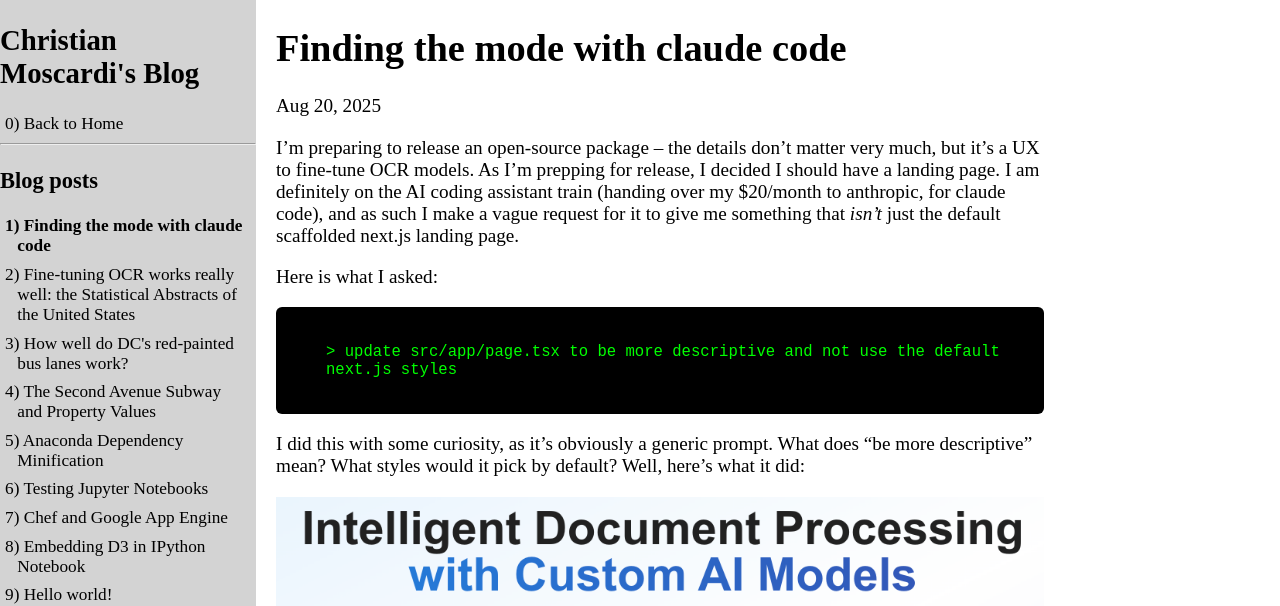
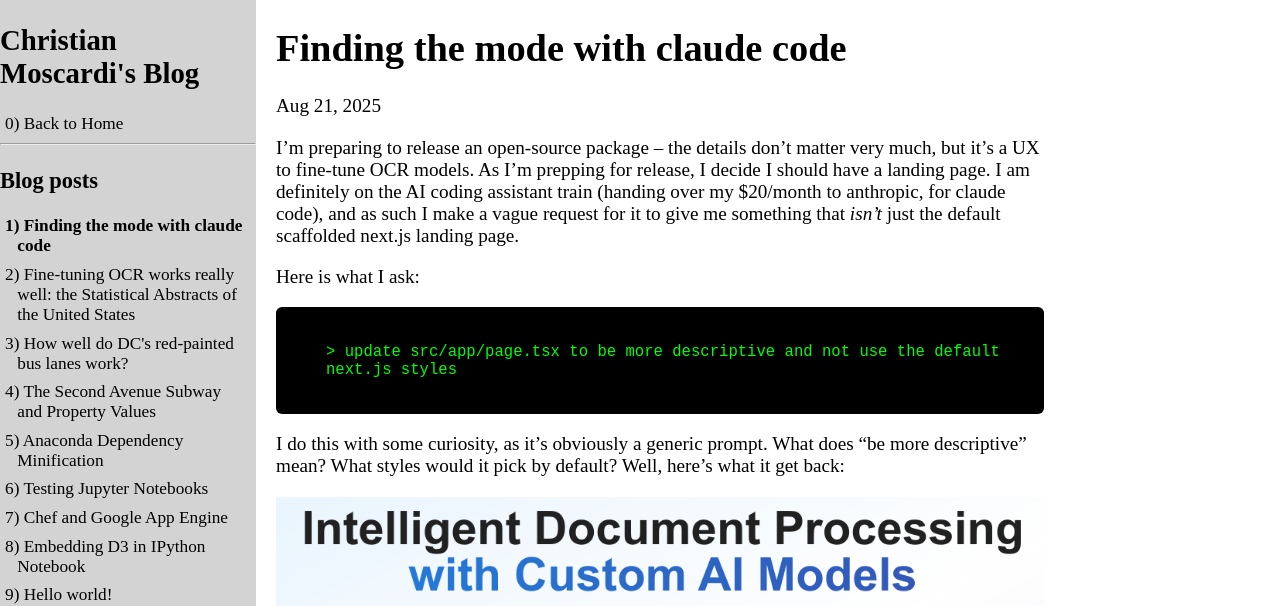
Before and after one commit to cmoscardi/cmoscardi.github.io, a Jekyll site: the page built from _posts/2025-08-21-ai-modal-landing-page.markdown, in a window 1280 px wide. Shown: the top 606 px of the page. Built offline with Jekyll 4.4.1, drawn with Linux system fonts in a browser that asks for light colours; nearby versions of some CDN libraries.

Commit message:
making a choice with my tenses

````diff
--- a/_posts/2025-08-21-ai-modal-landing-page.markdown
+++ b/_posts/2025-08-21-ai-modal-landing-page.markdown
@@ -2,7 +2,7 @@
 layout: post
 title:  "Finding the mode with claude code"
 subtitle: ""
-date: 2025-08-20 08:20:40
+date: 2025-08-21 13:20:00
 categories: blog
 ---
 
@@ -12,15 +12,15 @@ code {
 }
 </style>
 
-I'm preparing to release an open-source package -- the details don't matter very much, but it's a UX to fine-tune OCR models. As I'm prepping for release, I decided I should have a landing page. I am definitely on the AI coding assistant train (handing over my $20/month to anthropic, for claude code), and as such I make a vague request for it to give me something that _isn't_ just the default scaffolded next.js landing page.
+I'm preparing to release an open-source package -- the details don't matter very much, but it's a UX to fine-tune OCR models. As I'm prepping for release, I decide I should have a landing page. I am definitely on the AI coding assistant train (handing over my $20/month to anthropic, for claude code), and as such I make a vague request for it to give me something that _isn't_ just the default scaffolded next.js landing page.
 
-Here is what I asked:
+Here is what I ask:
 
 ```
 > update src/app/page.tsx to be more descriptive and not use the default next.js styles
 ```
 
-I did this with some curiosity, as it's obviously a generic prompt. What does "be more descriptive" mean? What styles would it pick by default? Well, here's what it did:
+I do this with some curiosity, as it's obviously a generic prompt. What does "be more descriptive" mean? What styles would it pick by default? Well, here's what it get back:
 
 <div style="width: 100%;">
   <img style="width: 100%;" src="/static/images/saas_landing_page.png" />
@@ -28,6 +28,7 @@ I did this with some curiosity, as it's obviously a generic prompt. What does "b
 
 Dear god, it's a SaaS marketing page. Trust me, if you scroll down, it's nearly pitch-perfect.
 
+
 When I put in this prompt, I had limited-to-no expectations about what would come out. I just figured prompting would be an easy way to get something different, a starting point that I could work from. The only point I wanted to make with this post, really, is that I guess the internet's modal landing page is a SaaS marketing page. Or, more likely, the modal user of Claude Code is making a SaaS, Anthropic knows this, and has tuned their model, updated their training data, etc. appropriately. It was pretty interesting to see regardless.
 
 Of course, I then updated my prompt to get what I actually wanted. However, _I hadn't known what I had wanted_ prior to seeing this SaaS page. This gave me a bit of a creative jump start, similar to how you might [go scroll dribbble](https://dribbble.com/tags/landing-page) for some ideas. And that was helpful.
````
